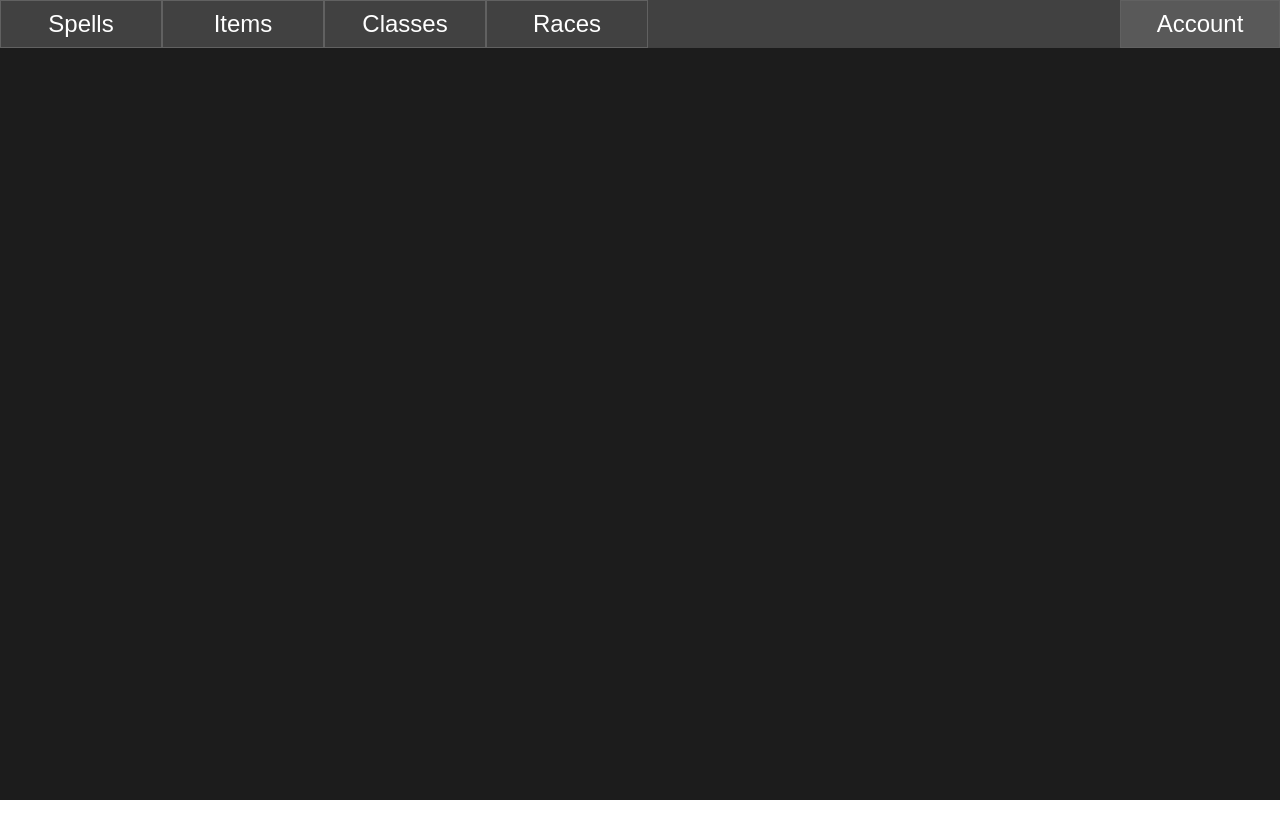
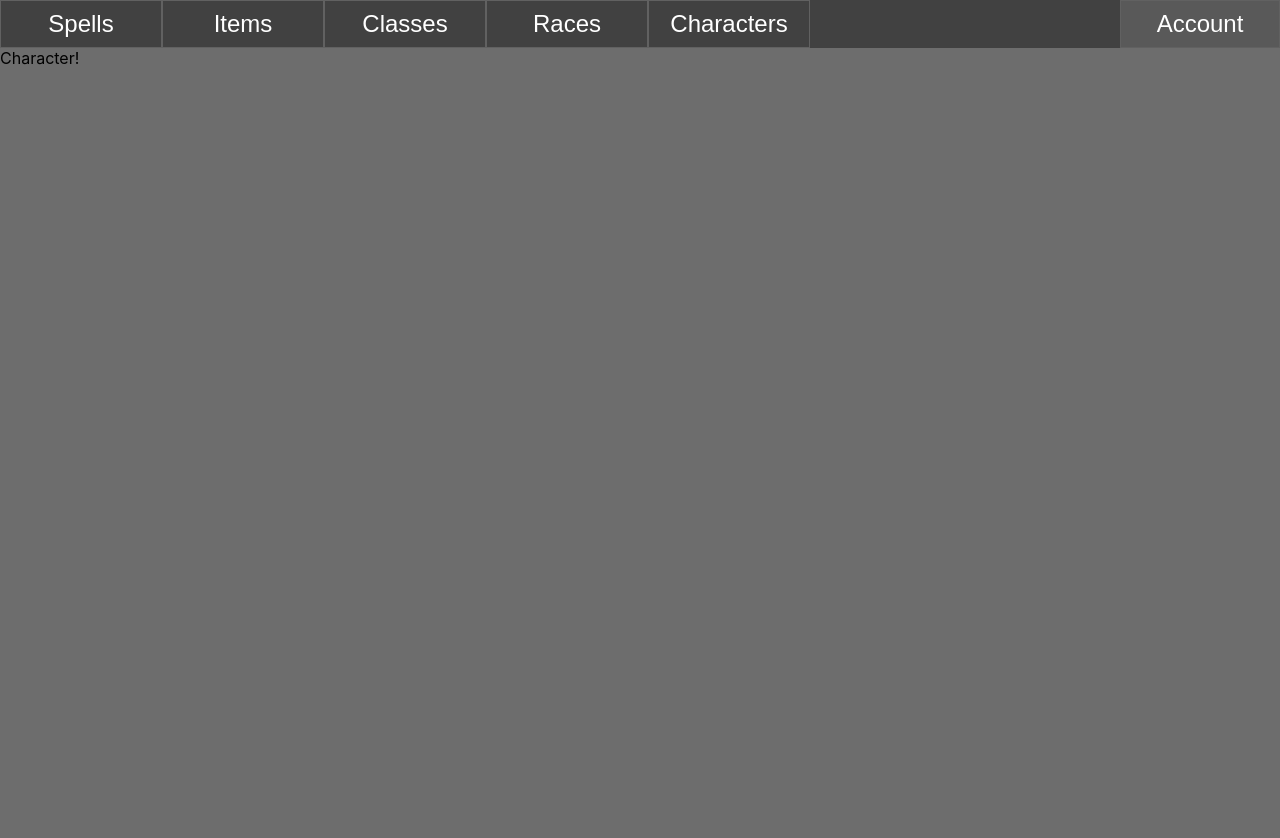
Before and after one commit to CodeBuddiesMT/spell-list, a React (Create React App) app: page /characters in a window 1280 px wide. Shown: the top 838 px of the page. Before the commit the page ends 800 px from the top, so only its background shows below. Built offline with nearby package versions, Linux system fonts and the light colour scheme; sample sign-in values are in the browser's storage.

Commit message:
private route, login page random stuff

```diff
--- a/src/components/header/index.jsx
+++ b/src/components/header/index.jsx
@@ -53,6 +53,7 @@ const Header = (props) => {
           <HeaderLink to="items">Items</HeaderLink>
           <HeaderLink to="classes">Classes</HeaderLink>
           <HeaderLink to="races">Races</HeaderLink>
+          <HeaderLink to="characters">Characters</HeaderLink>
         </ButtonsDiv>
         <AccountDiv>
           <HeaderLink to="account">Account</HeaderLink>
--- /dev/null
+++ b/src/components/utils/PrivateRoute.jsx
@@ -0,0 +1,19 @@
+import React from "react";
+import { Route, Redirect } from "react-router-dom";
+
+const PrivateRoute = ({ component: Component, ...rest }) => {
+  return (
+    <Route
+      {...rest}
+      render={() => {
+        if (localStorage.getItem("token")) {
+          return <Component />;
+        } else {
+          return <Redirect to="/login" />;
+        }
+      }}
+    />
+  );
+};
+
+export default PrivateRoute;
--- /dev/null
+++ b/src/components/utils/index.js
@@ -0,0 +1,3 @@
+import PriveRoute from "./PrivateRoute.jsx";
+
+export { PriveRoute };
--- a/src/index.js
+++ b/src/index.js
@@ -8,10 +8,14 @@ import Header from "./components/header";
 
 import styled from "styled-components";
 
+import PrivateRoute from "./components/utils/PrivateRoute";
+import Login from "./views/login";
 import Spells from "./views/spells";
 import Items from "./views/items";
 import Races from "./views/races";
 import Classes from "./views/classes";
+import Characters from "./views/Characters";
+
 const Container = styled.div`
   width: 100%;
   height: 100%;
@@ -21,13 +25,16 @@ const Container = styled.div`
 ReactDOM.render(
   <React.StrictMode>
     <BrowserRouter>
+      {/* <LoginModal display={someConditional} /> */}
       <Container>
         <Header />
         <Switch>
+          <Route exact path="/login" component={Login} />
           <Route path="/spells" component={Spells} />
           <Route path="/items" component={Items} />
           <Route path="/races" component={Races} />
           <Route path="/classes" component={Classes} />
+          <PrivateRoute path="/characters" component={Characters} />
         </Switch>
       </Container>
     </BrowserRouter>
--- /dev/null
+++ b/src/views/characters/index.jsx
@@ -0,0 +1,11 @@
+import styled from "styled-components";
+const Container = styled.div`
+  width: 100%;
+  height: 100%;
+  background-color: #6d6d6d;
+`;
+const Characters = (props) => {
+  return <Container>Character!</Container>;
+};
+
+export default Characters;
--- /dev/null
+++ b/src/views/login/index.jsx
@@ -0,0 +1,13 @@
+import styled from "styled-components";
+
+const Container = styled.div`
+  width: 100%;
+  height: 100%;
+  background-color: #6d6d6d;
+`;
+
+const Login = (props) => {
+  return <Container>Login!</Container>;
+};
+
+export default Login;
```
